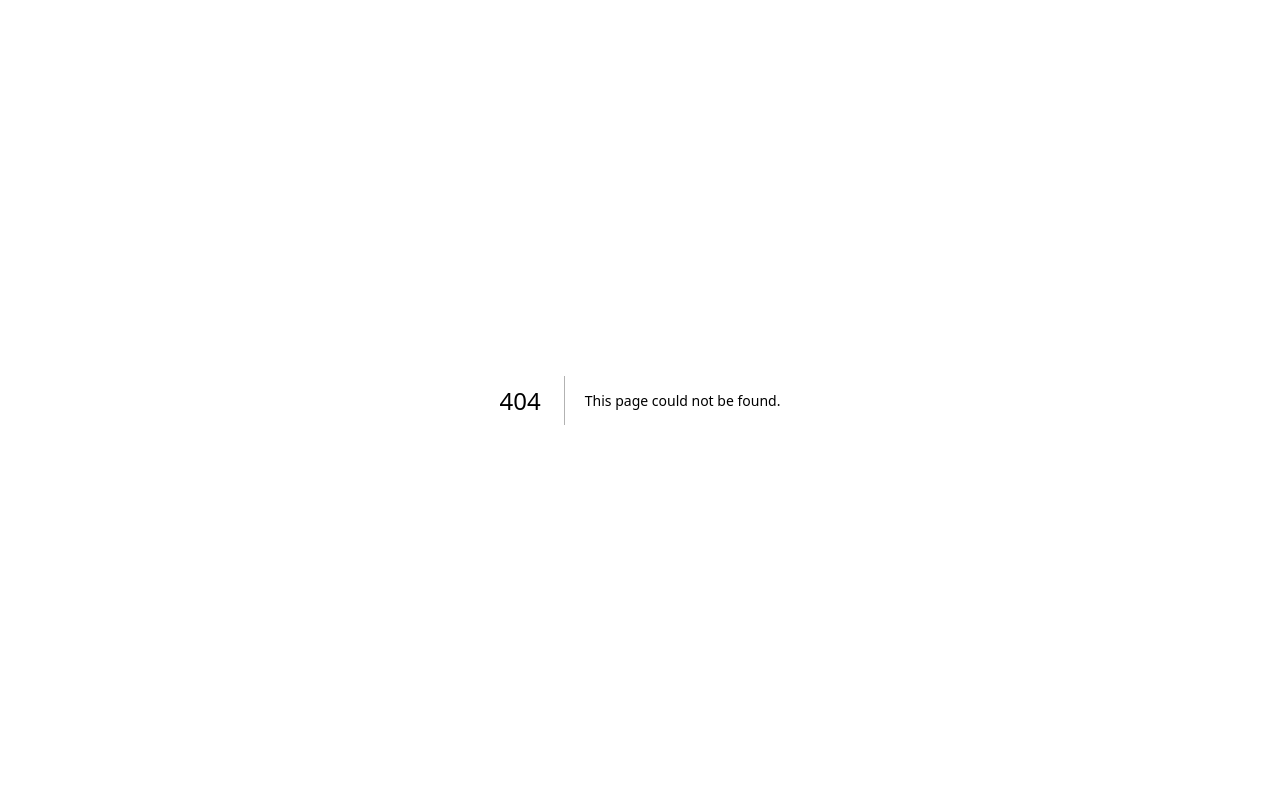
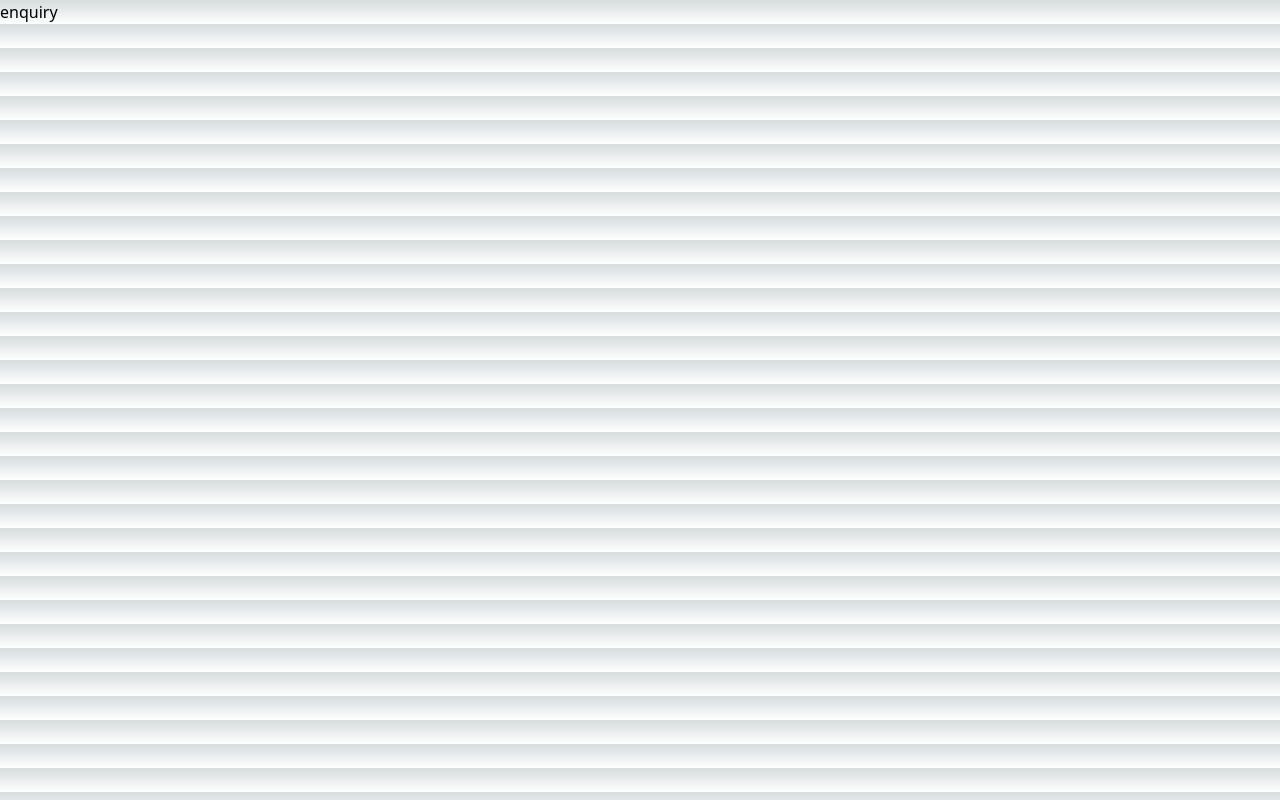
Before and after one commit to venomnotdead/mototracks-view, a Next.js app: page /enquiry in a window 1280 px wide. Before the commit this address had no page. Built offline with nearby package versions, Linux system fonts and the light colour scheme.

Commit message:
added first commit of new webpage

```diff
--- /dev/null
+++ b/src/pages/brochure/vehicle/[id].tsx
@@ -0,0 +1,9 @@
+import React from "react";
+
+const Id = () => {
+    return (
+      <div>enquiry</div>
+    )
+  }
+
+export default Id;
--- /dev/null
+++ b/src/pages/enquiry.tsx
@@ -0,0 +1,9 @@
+import React from 'react'
+
+const Enquiry = () => {
+  return (
+    <div>enquiry</div>
+  )
+}
+
+export default Enquiry
```
Also changed, not shown: package.json (+11 -5 lines), 1 other file (tests, documents, lock files or other folders).
